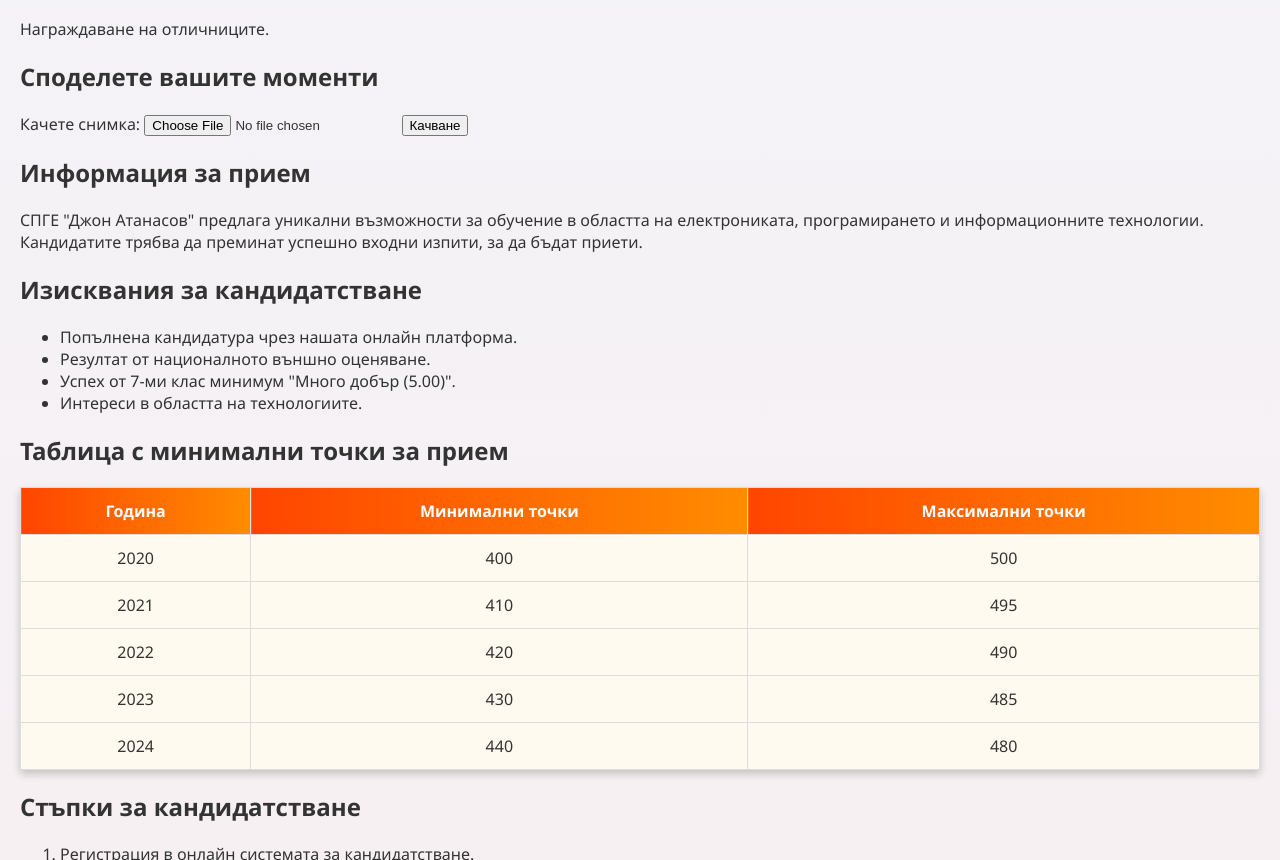
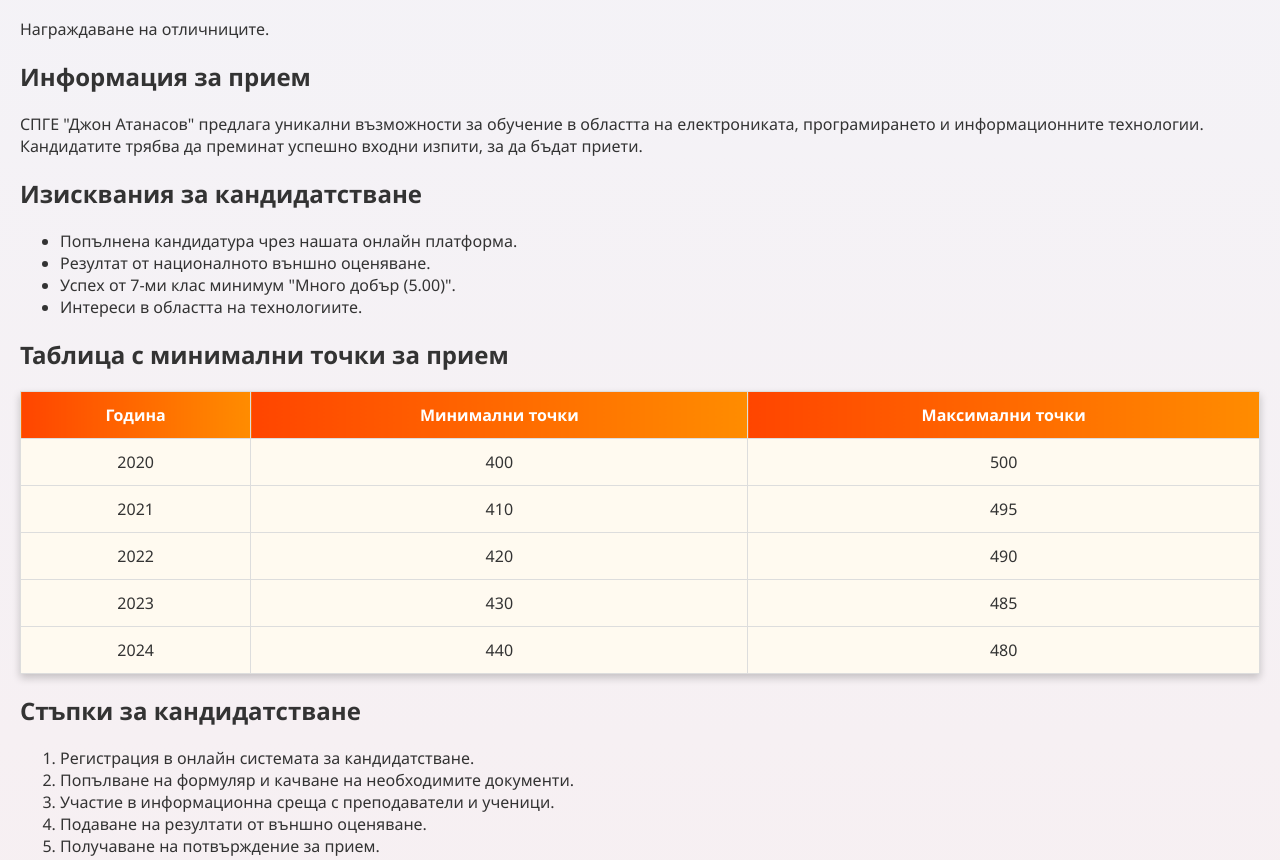
Before and after one commit to staskata1/Jovain-carrer-website, a plain HTML site: page src/index.html in a window 1280 px wide. Shown: the part 1614-2474 px from the top of the page. Drawn offline with Linux system fonts and the light colour scheme.

Commit message:
Update index.html

```diff
--- a/src/index.html
+++ b/src/index.html
@@ -172,14 +172,6 @@
         </section>
 
 
-        <section id="photo-upload">
-            <h2>Споделете вашите моменти</h2>
-            <form action="#" method="post" enctype="multipart/form-data">
-                <label for="photo-upload">Качете снимка:</label>
-                <input type="file" id="photo-upload" name="photo-upload" accept="image/*">
-                <button type="submit">Качване</button>
-            </form>
-        </section>
          <section class="admissions-overview">
             <h1>Информация за прием</h1>
             <p>
```
